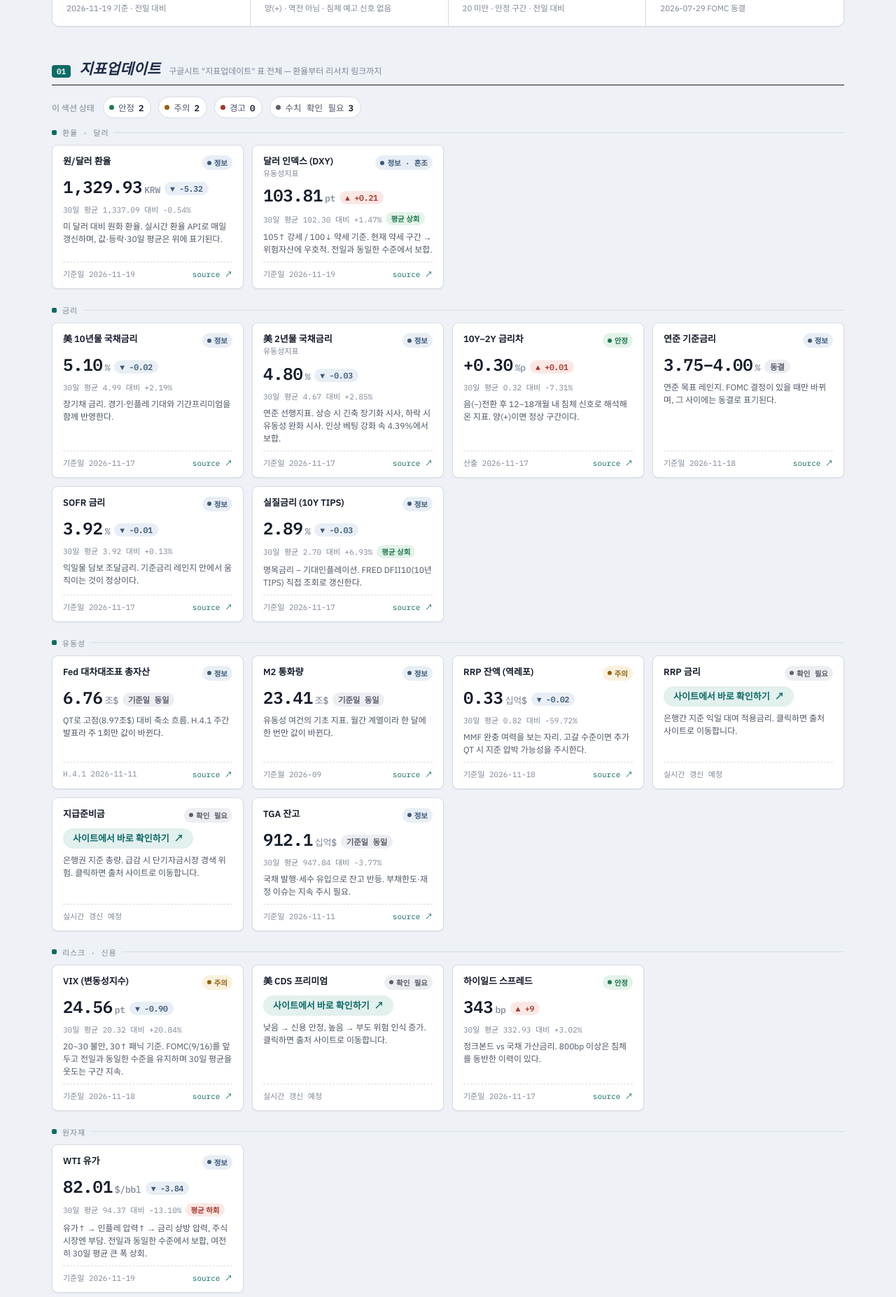
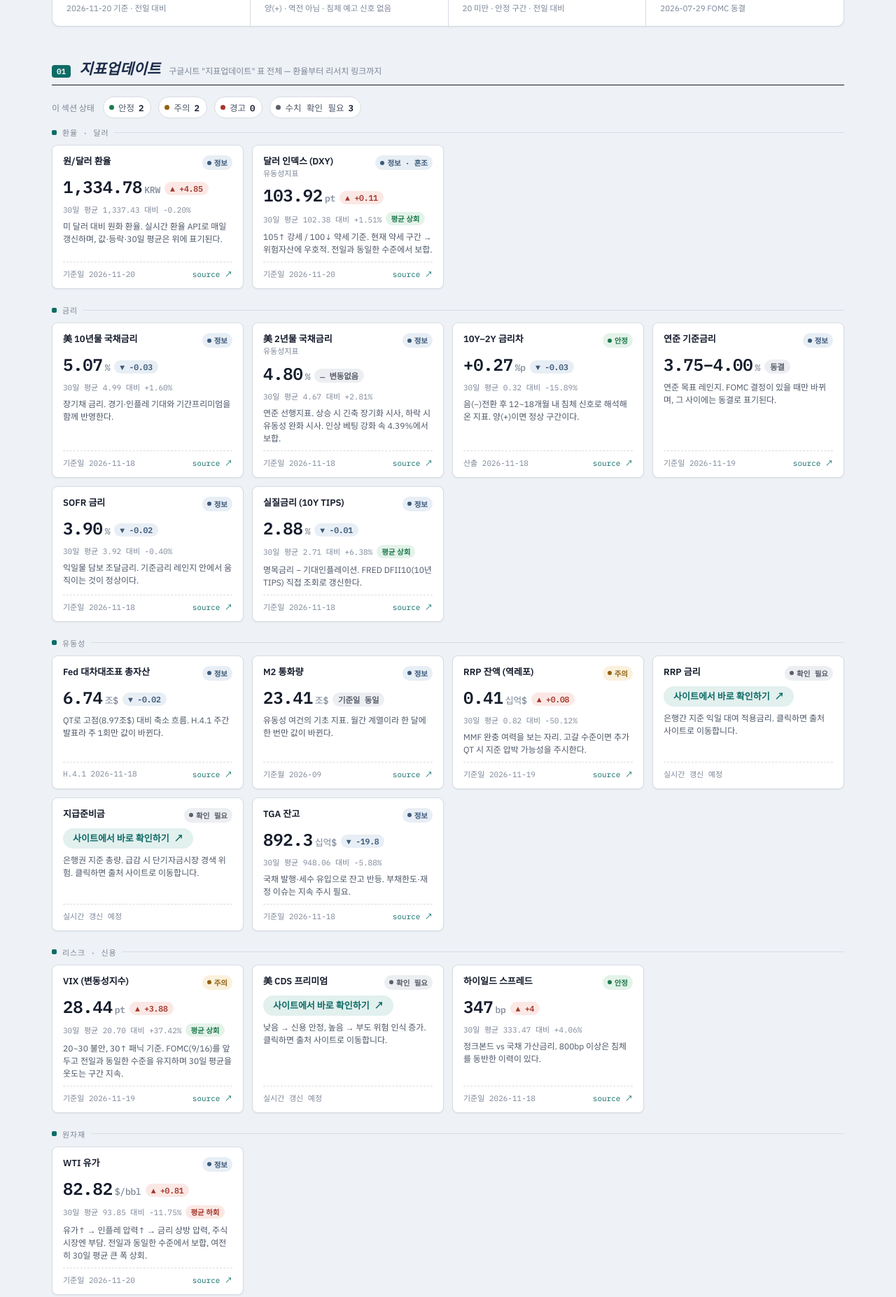
Before and after one commit to Joosung-1019/macro-dashboard, a plain HTML site: page index.html in a window 1280 px wide. Shown: the part 344-2198 px from the top of the page at 70% size. Drawn offline with Linux system fonts and the light colour scheme.

Commit message:
자동 갱신(GitHub Actions): 2026-11-20 09:03 [부분갱신]

```diff
--- a/index.html
+++ b/index.html
@@ -638,17 +638,17 @@
   <div class="hero-grid">
     <div class="hero-tile">
       <span class="label">원/달러 환율</span>
-      <span class="value">1,329.93<span class="unit">KRW</span><span class="delta-chip down">▼ -5.32</span></span>
-      <span class="sub">2026-11-19 기준 · 전일 대비</span>
+      <span class="value">1,334.78<span class="unit">KRW</span><span class="delta-chip up">▲ +4.85</span></span>
+      <span class="sub">2026-11-20 기준 · 전일 대비</span>
     </div>
     <div class="hero-tile">
       <span class="label">美 10Y–2Y 금리차</span>
-      <span class="value">+0.30<span class="unit">%p</span><span class="delta-chip up">▲ +0.01</span></span>
+      <span class="value">+0.27<span class="unit">%p</span><span class="delta-chip down">▼ -0.03</span></span>
       <span class="sub">양(+) · 역전 아님 · 침체 예고 신호 없음</span>
     </div>
     <div class="hero-tile">
       <span class="label">VIX 공포지수</span>
-      <span class="value">24.56<span class="unit">pt</span><span class="delta-chip down">▼ -0.90</span></span>
+      <span class="value">28.44<span class="unit">pt</span><span class="delta-chip up">▲ +3.88</span></span>
       <span class="sub">20 미만 · 안정 구간 · 전일 대비</span>
     </div>
     <div class="hero-tile">
@@ -681,20 +681,20 @@
           <span class="tile-label">원/달러 환율</span>
           <span class="pill info">정보</span>
         </div>
-        <span class="value">1,329.93<span class="unit">KRW</span><span class="delta-chip down">▼ -5.32</span></span>
-        <span class="trend-line">30일 평균 1,337.09 대비 -0.54%</span>
+        <span class="value">1,334.78<span class="unit">KRW</span><span class="delta-chip up">▲ +4.85</span></span>
+        <span class="trend-line">30일 평균 1,337.43 대비 -0.20%</span>
         <span class="note">미 달러 대비 원화 환율. 실시간 환율 API로 매일 갱신하며, 값·등락·30일 평균은 위에 표기된다.</span>
-        <span class="meta"><span>기준일 2026-11-19</span><a href="https://search.naver.com/search.naver?where=nexearch&query=환율" target="_blank" rel="noopener">source ↗</a></span>
+        <span class="meta"><span>기준일 2026-11-20</span><a href="https://search.naver.com/search.naver?where=nexearch&query=환율" target="_blank" rel="noopener">source ↗</a></span>
       </div>
       <div class="tile">
         <div class="tile-top">
           <span class="tile-label">달러 인덱스 (DXY)<span class="code">유동성지표</span></span>
           <span class="pill info">정보 · 혼조</span>
         </div>
-        <span class="value">103.81<span class="unit">pt</span><span class="delta-chip up">▲ +0.21</span></span>
-        <span class="trend-line">30일 평균 102.30 대비 +1.47%<span class="trend-flag up">평균 상회</span></span>
+        <span class="value">103.92<span class="unit">pt</span><span class="delta-chip up">▲ +0.11</span></span>
+        <span class="trend-line">30일 평균 102.38 대비 +1.51%<span class="trend-flag up">평균 상회</span></span>
         <span class="note">105↑ 강세 / 100↓ 약세 기준. 현재 약세 구간 → 위험자산에 우호적. 전일과 동일한 수준에서 보합.</span>
-        <span class="meta"><span>기준일 2026-11-19</span><a href="https://kr.investing.com/indices/usdollar" target="_blank" rel="noopener">source ↗</a></span>
+        <span class="meta"><span>기준일 2026-11-20</span><a href="https://kr.investing.com/indices/usdollar" target="_blank" rel="noopener">source ↗</a></span>
       </div>
     </div>
 
@@ -702,44 +702,44 @@
     <div class="tile-grid">
       <div class="tile">
         <div class="tile-top"><span class="tile-label">美 10년물 국채금리</span><span class="pill info">정보</span></div>
-        <span class="value">5.10<span class="unit">%</span><span class="delta-chip down">▼ -0.02</span></span>
-        <span class="trend-line">30일 평균 4.99 대비 +2.19%</span>
+        <span class="value">5.07<span class="unit">%</span><span class="delta-chip down">▼ -0.03</span></span>
+        <span class="trend-line">30일 평균 4.99 대비 +1.60%</span>
         <span class="note">장기채 금리. 경기·인플레 기대와 기간프리미엄을 함께 반영한다.</span>
-        <span class="meta"><span>기준일 2026-11-17</span><a href="https://kr.investing.com/rates-bonds/u.s.-10-year-bond-yield" target="_blank" rel="noopener">source ↗</a></span>
+        <span class="meta"><span>기준일 2026-11-18</span><a href="https://kr.investing.com/rates-bonds/u.s.-10-year-bond-yield" target="_blank" rel="noopener">source ↗</a></span>
       </div>
       <div class="tile">
         <div class="tile-top"><span class="tile-label">美 2년물 국채금리<span class="code">유동성지표</span></span><span class="pill info">정보</span></div>
-        <span class="value">4.80<span class="unit">%</span><span class="delta-chip down">▼ -0.03</span></span>
-        <span class="trend-line">30일 평균 4.67 대비 +2.85%</span>
+        <span class="value">4.80<span class="unit">%</span><span class="delta-chip flat">― 변동없음</span></span>
+        <span class="trend-line">30일 평균 4.67 대비 +2.81%</span>
         <span class="note">연준 선행지표. 상승 시 긴축 장기화 시사, 하락 시 유동성 완화 시사. 인상 베팅 강화 속 4.39%에서 보합.</span>
-        <span class="meta"><span>기준일 2026-11-17</span><a href="https://fred.stlouisfed.org/series/DGS2" target="_blank" rel="noopener">source ↗</a></span>
+        <span class="meta"><span>기준일 2026-11-18</span><a href="https://fred.stlouisfed.org/series/DGS2" target="_blank" rel="noopener">source ↗</a></span>
       </div>
       <div class="tile">
         <div class="tile-top"><span class="tile-label">10Y–2Y 금리차</span><span class="pill good">안정</span></div>
-        <span class="value">+0.30<span class="unit">%p</span><span class="delta-chip up">▲ +0.01</span></span>
-        <span class="trend-line">30일 평균 0.32 대비 -7.31%</span>
+        <span class="value">+0.27<span class="unit">%p</span><span class="delta-chip down">▼ -0.03</span></span>
+        <span class="trend-line">30일 평균 0.32 대비 -15.89%</span>
         <span class="note">음(−)전환 후 12~18개월 내 침체 신호로 해석해 온 지표. 양(+)이면 정상 구간이다.</span>
-        <span class="meta"><span>산출 2026-11-17</span><a href="https://indexergo.com/series/?detailId=13402&frq=D" target="_blank" rel="noopener">source ↗</a></span>
+        <span class="meta"><span>산출 2026-11-18</span><a href="https://indexergo.com/series/?detailId=13402&frq=D" target="_blank" rel="noopener">source ↗</a></span>
       </div>
       <div class="tile">
         <div class="tile-top"><span class="tile-label">연준 기준금리</span><span class="pill info">정보</span></div>
         <span class="value">3.75–4.00<span class="unit">%</span><span class="delta-chip flat">동결</span></span>
         <span class="note">연준 목표 레인지. FOMC 결정이 있을 때만 바뀌며, 그 사이에는 동결로 표기된다.</span>
-        <span class="meta"><span>기준일 2026-11-18</span><a href="https://indexergo.com/series/?detailId=14601&frq=D" target="_blank" rel="noopener">source ↗</a></span>
+        <span class="meta"><span>기준일 2026-11-19</span><a href="https://indexergo.com/series/?detailId=14601&frq=D" target="_blank" rel="noopener">source ↗</a></span>
       </div>
       <div class="tile">
         <div class="tile-top"><span class="tile-label">SOFR 금리</span><span class="pill info">정보</span></div>
-        <span class="value">3.92<span class="unit">%</span><span class="delta-chip down">▼ -0.01</span></span>
-        <span class="trend-line">30일 평균 3.92 대비 +0.13%</span>
+        <span class="value">3.90<span class="unit">%</span><span class="delta-chip down">▼ -0.02</span></span>
+        <span class="trend-line">30일 평균 3.92 대비 -0.40%</span>
         <span class="note">익일물 담보 조달금리. 기준금리 레인지 안에서 움직이는 것이 정상이다.</span>
-        <span class="meta"><span>기준일 2026-11-17</span><a href="https://www.sofrrate.com/" target="_blank" rel="noopener">source ↗</a></span>
+        <span class="meta"><span>기준일 2026-11-18</span><a href="https://www.sofrrate.com/" target="_blank" rel="noopener">source ↗</a></span>
       </div>
       <div class="tile">
         <div class="tile-top"><span class="tile-label">실질금리 (10Y TIPS)</span><span class="pill info">정보</span></div>
-        <span class="value">2.89<span class="unit">%</span><span class="delta-chip down">▼ -0.03</span></span>
-        <span class="trend-line">30일 평균 2.70 대비 +6.93%<span class="trend-flag up">평균 상회</span></span>
+        <span class="value">2.88<span class="unit">%</span><span class="delta-chip down">▼ -0.01</span></span>
+        <span class="trend-line">30일 평균 2.71 대비 +6.38%<span class="trend-flag up">평균 상회</span></span>
         <span class="note">명목금리 − 기대인플레이션. FRED DFII10(10년 TIPS) 직접 조회로 갱신한다.</span>
-        <span class="meta"><span>기준일 2026-11-17</span><a href="https://fred.stlouisfed.org/series/DFII10" target="_blank" rel="noopener">source ↗</a></span>
+        <span class="meta"><span>기준일 2026-11-18</span><a href="https://fred.stlouisfed.org/series/DFII10" target="_blank" rel="noopener">source ↗</a></span>
       </div>
     </div>
 
@@ -747,9 +747,9 @@
     <div class="tile-grid">
       <div class="tile">
         <div class="tile-top"><span class="tile-label">Fed 대차대조표 총자산</span><span class="pill info">정보</span></div>
-        <span class="value">6.76<span class="unit">조$</span><span class="delta-chip flat">기준일 동일</span></span>
+        <span class="value">6.74<span class="unit">조$</span><span class="delta-chip down">▼ -0.02</span></span>
         <span class="note">QT로 고점(8.97조$) 대비 축소 흐름. H.4.1 주간 발표라 주 1회만 값이 바뀐다.</span>
-        <span class="meta"><span>H.4.1 2026-11-11</span><a href="https://www.federalreserve.gov/monetarypolicy/bst_recenttrends.htm" target="_blank" rel="noopener">source ↗</a></span>
+        <span class="meta"><span>H.4.1 2026-11-18</span><a href="https://www.federalreserve.gov/monetarypolicy/bst_recenttrends.htm" target="_blank" rel="noopener">source ↗</a></span>
       </div>
       <div class="tile">
         <div class="tile-top"><span class="tile-label">M2 통화량</span><span class="pill info">정보</span></div>
@@ -759,10 +759,10 @@
       </div>
       <div class="tile">
         <div class="tile-top"><span class="tile-label">RRP 잔액 (역레포)</span><span class="pill warn">주의</span></div>
-        <span class="value">0.33<span class="unit">십억$</span><span class="delta-chip down">▼ -0.02</span></span>
-        <span class="trend-line">30일 평균 0.82 대비 -59.72%</span>
+        <span class="value">0.41<span class="unit">십억$</span><span class="delta-chip up">▲ +0.08</span></span>
+        <span class="trend-line">30일 평균 0.82 대비 -50.12%</span>
         <span class="note">MMF 완충 여력을 보는 자리. 고갈 수준이면 추가 QT 시 지준 압박 가능성을 주시한다.</span>
-        <span class="meta"><span>기준일 2026-11-18</span><a href="https://www.newyorkfed.org/markets/desk-operations/reverse-repo" target="_blank" rel="noopener">source ↗</a></span>
+        <span class="meta"><span>기준일 2026-11-19</span><a href="https://www.newyorkfed.org/markets/desk-operations/reverse-repo" target="_blank" rel="noopener">source ↗</a></span>
       </div>
       <div class="tile">
         <div class="tile-top"><span class="tile-label">RRP 금리</span><span class="pill todo">확인 필요</span></div>
@@ -778,10 +778,10 @@
       </div>
       <div class="tile">
         <div class="tile-top"><span class="tile-label">TGA 잔고</span><span class="pill info">정보</span></div>
-        <span class="value">912.1<span class="unit">십억$</span><span class="delta-chip flat">기준일 동일</span></span>
-        <span class="trend-line">30일 평균 947.84 대비 -3.77%</span>
+        <span class="value">892.3<span class="unit">십억$</span><span class="delta-chip down">▼ -19.8</span></span>
+        <span class="trend-line">30일 평균 948.06 대비 -5.88%</span>
         <span class="note">국채 발행·세수 유입으로 잔고 반등. 부채한도·재정 이슈는 지속 주시 필요.</span>
-        <span class="meta"><span>기준일 2026-11-11</span><a href="https://fred.stlouisfed.org/series/WDTGAL" target="_blank" rel="noopener">source ↗</a></span>
+        <span class="meta"><span>기준일 2026-11-18</span><a href="https://fred.stlouisfed.org/series/WDTGAL" target="_blank" rel="noopener">source ↗</a></span>
       </div>
     </div>
 
@@ -789,10 +789,10 @@
     <div class="tile-grid">
       <div class="tile">
         <div class="tile-top"><span class="tile-label">VIX (변동성지수)</span><span class="pill warn">주의</span></div>
-        <span class="value">24.56<span class="unit">pt</span><span class="delta-chip down">▼ -0.90</span></span>
-        <span class="trend-line">30일 평균 20.32 대비 +20.84%</span>
+        <span class="value">28.44<span class="unit">pt</span><span class="delta-chip up">▲ +3.88</span></span>
+        <span class="trend-line">30일 평균 20.70 대비 +37.42%<span class="trend-flag up">평균 상회</span></span>
         <span class="note">20~30 불안, 30↑ 패닉 기준. FOMC(9/16)를 앞두고 전일과 동일한 수준을 유지하며 30일 평균을 웃도는 구간 지속.</span>
-        <span class="meta"><span>기준일 2026-11-18</span><a href="https://www.investing.com/indices/volatility-s-p-500" target="_blank" rel="noopener">source ↗</a></span>
+        <span class="meta"><span>기준일 2026-11-19</span><a href="https://www.investing.com/indices/volatility-s-p-500" target="_blank" rel="noopener">source ↗</a></span>
       </div>
       <div class="tile">
         <div class="tile-top"><span class="tile-label">美 CDS 프리미엄</span><span class="pill todo">확인 필요</span></div>
@@ -802,10 +802,10 @@
       </div>
       <div class="tile">
         <div class="tile-top"><span class="tile-label">하이일드 스프레드</span><span class="pill good">안정</span></div>
-        <span class="value">343<span class="unit">bp</span><span class="delta-chip up">▲ +9</span></span>
-        <span class="trend-line">30일 평균 332.93 대비 +3.02%</span>
+        <span class="value">347<span class="unit">bp</span><span class="delta-chip up">▲ +4</span></span>
+        <span class="trend-line">30일 평균 333.47 대비 +4.06%</span>
         <span class="note">정크본드 vs 국채 가산금리. 800bp 이상은 침체를 동반한 이력이 있다.</span>
-        <span class="meta"><span>기준일 2026-11-17</span><a href="https://fred.stlouisfed.org/series/BAMLH0A0HYM2EY" target="_blank" rel="noopener">source ↗</a></span>
+        <span class="meta"><span>기준일 2026-11-18</span><a href="https://fred.stlouisfed.org/series/BAMLH0A0HYM2EY" target="_blank" rel="noopener">source ↗</a></span>
       </div>
     </div>
 
@@ -813,10 +813,10 @@
     <div class="tile-grid">
       <div class="tile">
         <div class="tile-top"><span class="tile-label">WTI 유가</span><span class="pill info">정보</span></div>
-        <span class="value">82.01<span class="unit">$/bbl</span><span class="delta-chip down">▼ -3.84</span></span>
-        <span class="trend-line">30일 평균 94.37 대비 -13.10%<span class="trend-flag down">평균 하회</span></span>
+        <span class="value">82.82<span class="unit">$/bbl</span><span class="delta-chip up">▲ +0.81</span></span>
+        <span class="trend-line">30일 평균 93.85 대비 -11.75%<span class="trend-flag down">평균 하회</span></span>
         <span class="note">유가↑ → 인플레 압력↑ → 금리 상방 압력, 주식시장엔 부담. 전일과 동일한 수준에서 보합, 여전히 30일 평균 큰 폭 상회.</span>
-        <span class="meta"><span>기준일 2026-11-19</span><a href="https://oilprice.com/futures/wti/" target="_blank" rel="noopener">source ↗</a></span>
+        <span class="meta"><span>기준일 2026-11-20</span><a href="https://oilprice.com/futures/wti/" target="_blank" rel="noopener">source ↗</a></span>
       </div>
     </div>
 
@@ -859,14 +859,14 @@
           <span class="check-label">10년물 국채금리</span>
           <span class="check-crit">기준: 금리역전 여부 — 정상은 10Y &gt; 2Y</span>
         </div>
-        <div class="check-right"><span class="check-value">5.10%</span><span class="delta-chip down">▼ -0.02</span><span class="pill good">정상</span></div>
+        <div class="check-right"><span class="check-value">5.07%</span><span class="delta-chip down">▼ -0.03</span><span class="pill good">정상</span></div>
       </div>
       <div class="check-row good">
         <div class="check-left">
           <span class="check-label">美10Y–美2Y 금리차</span>
           <span class="check-crit">기준: 음수 전환 후 12~18개월 내 침체 사전 신호</span>
         </div>
-        <div class="check-right"><span class="check-value">+0.30%p</span><span class="delta-chip up">▲ +0.01</span><span class="pill good">안정</span></div>
+        <div class="check-right"><span class="check-value">+0.27%p</span><span class="delta-chip down">▼ -0.03</span><span class="pill good">안정</span></div>
       </div>
       <div class="check-row good">
         <div class="check-left">
@@ -880,7 +880,7 @@
           <span class="check-label">실질금리 (10Y TIPS)</span>
           <span class="check-crit">기준: 명목금리 − 인플레이션</span>
         </div>
-        <div class="check-right"><span class="check-value">2.89%</span><span class="delta-chip down">▼ -0.03</span><span class="pill info">정보</span></div>
+        <div class="check-right"><span class="check-value">2.88%</span><span class="delta-chip down">▼ -0.01</span><span class="pill info">정보</span></div>
       </div>
     </div>
   </section>
@@ -905,7 +905,7 @@
           <span class="check-label">신규 실업수당 청구건수</span>
           <span class="check-crit">평시 20~25만 / 30만↑ 둔화 / 40만↑ 침체</span>
         </div>
-        <div class="check-right"><span class="check-value">200천건</span><span class="delta-chip flat">기준일 동일</span><span class="pill good">안정</span></div>
+        <div class="check-right"><span class="check-value">203천건</span><span class="delta-chip up">▲ +3</span><span class="pill good">안정</span></div>
       </div>
       <div class="check-row good">
         <div class="check-left">
```
Also changed, not shown: data-log.json.
